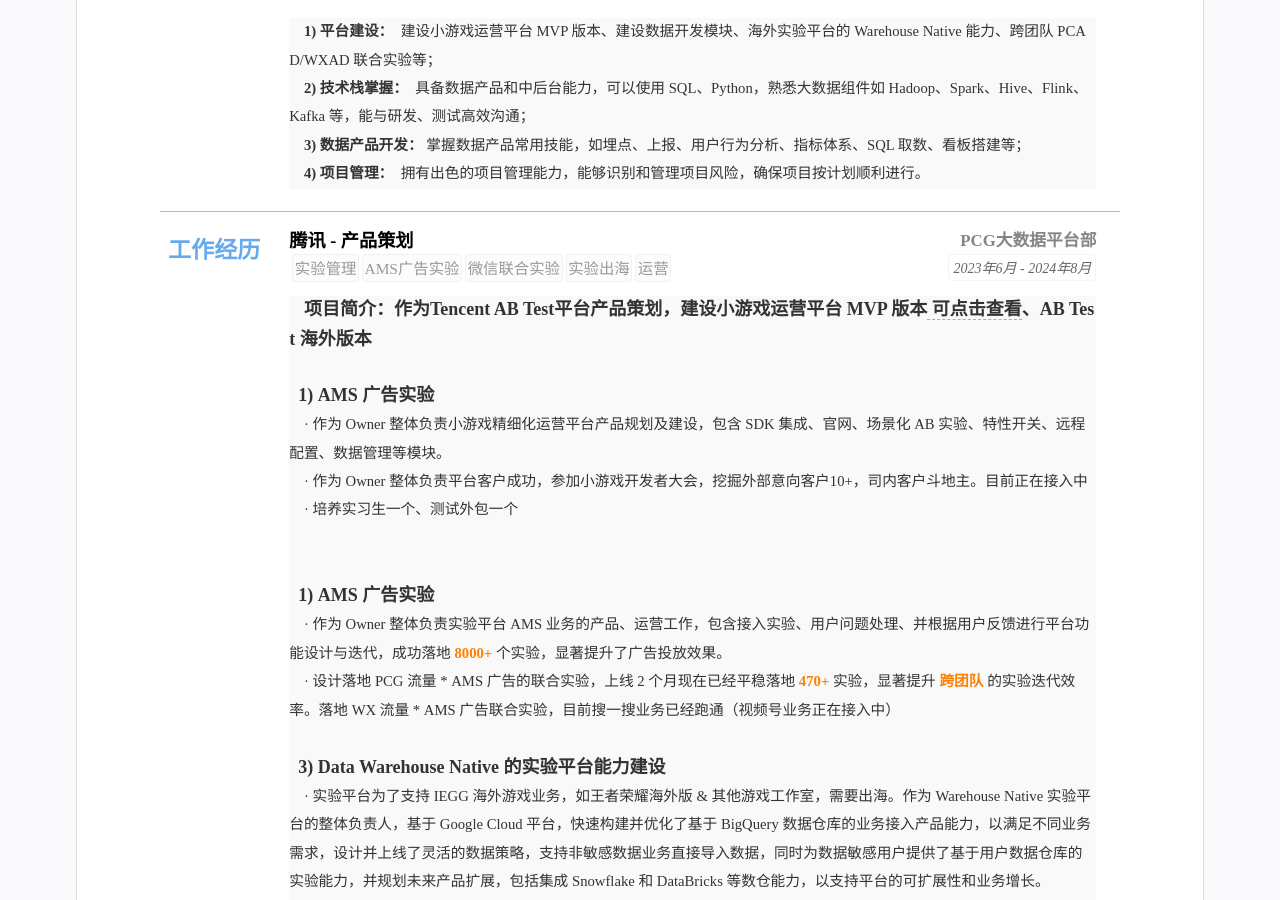
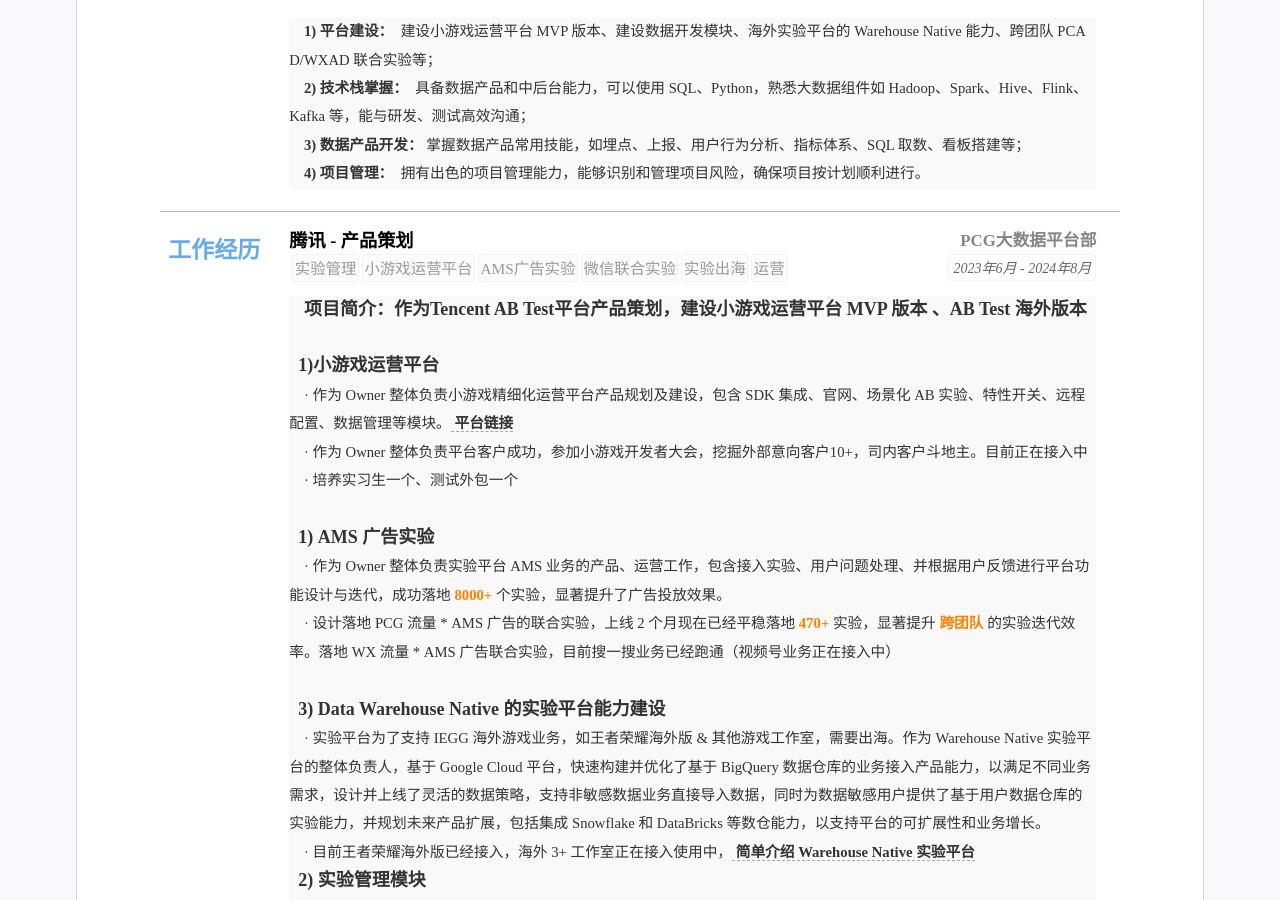
Before and after one commit to kuailexiaoshenxian/cn-wx-cv, a Jekyll site: the page built from index.html, in a window 1280 px wide and 900 px high, scrolled down 412 px. Built offline with Jekyll 4.4.1, drawn with Linux system fonts in a browser that asks for light colours.

Commit message:
Update resume.yml

```diff
--- a/_data/resume.yml
+++ b/_data/resume.yml
@@ -82,6 +82,7 @@ main: #简历主要内容，
     duration:  <font face="汉仪楷体">2023年6月 - 2024年8月</font>
     tags:
     - <font face="黑体">实验管理</font>
+    - <font face="黑体">小游戏运营平台</font>
     - <font face="黑体">AMS广告实验</font>
     - <font face="黑体">微信联合实验</font>
     - <font face="黑体">实验出海</font>
@@ -97,13 +98,12 @@ main: #简历主要内容，
     # - 画像提升
     # - 实验配置
     # summary: 职务或者工作总结(自动折叠) 业务数据科学：负责新闻业务画像覆盖率、准确率提升，建立画像服务的指标监控体系 <br>  &nbsp &nbsp  平台数据开发：作为开发者完成数据平台的链路搭建和功能上线，为业务提供可靠的画像平台服务
-    detail: <font face="等线"><font size=4><strong>项目简介：作为Tencent AB Test平台产品策划，建设小游戏运营平台 MVP 版本 <a href="https://abetterchoice.cn/"> <strong>可点击查看</strong> </a> 、AB Test 海外版本</strong></font></font> <br>  &nbsp &nbsp
+    detail: <font face="等线"><font size=4><strong>项目简介：作为Tencent AB Test平台产品策划，建设小游戏运营平台 MVP 版本 、AB Test 海外版本</strong></font></font> <br>  &nbsp &nbsp
            <br>
-            <font face="等线"><font size=4><strong> &nbsp 1) AMS 广告实验</strong></font> <br>  &nbsp &nbsp
-            · 作为 Owner 整体负责小游戏精细化运营平台产品规划及建设，包含 SDK 集成、官网、场景化 AB 实验、特性开关、远程配置、数据管理等模块。 <br> &nbsp &nbsp
+            <font face="等线"><font size=4><strong> &nbsp 1)小游戏运营平台</strong></font> <br>  &nbsp &nbsp
+            · 作为 Owner 整体负责小游戏精细化运营平台产品规划及建设，包含 SDK 集成、官网、场景化 AB 实验、特性开关、远程配置、数据管理等模块。  <a href="https://abetterchoice.cn/"> <strong>平台链接</strong> </a><br> &nbsp &nbsp
             · 作为 Owner 整体负责平台客户成功，参加小游戏开发者大会，挖掘外部意向客户10+，司内客户斗地主。目前正在接入中 <br> &nbsp &nbsp
             · 培养实习生一个、测试外包一个 <br> &nbsp &nbsp
-            <br>
             <br>
             <font face="等线"><font size=4><strong> &nbsp 1) AMS 广告实验</strong></font> <br>  &nbsp &nbsp
             · 作为 Owner 整体负责实验平台 AMS 业务的产品、运营工作，包含接入实验、用户问题处理、并根据用户反馈进行平台功能设计与迭代，成功落地<font color=#FF7F00><strong> 8000+ </strong></font> 个实验，显著提升了广告投放效果。 <br> &nbsp &nbsp
```
